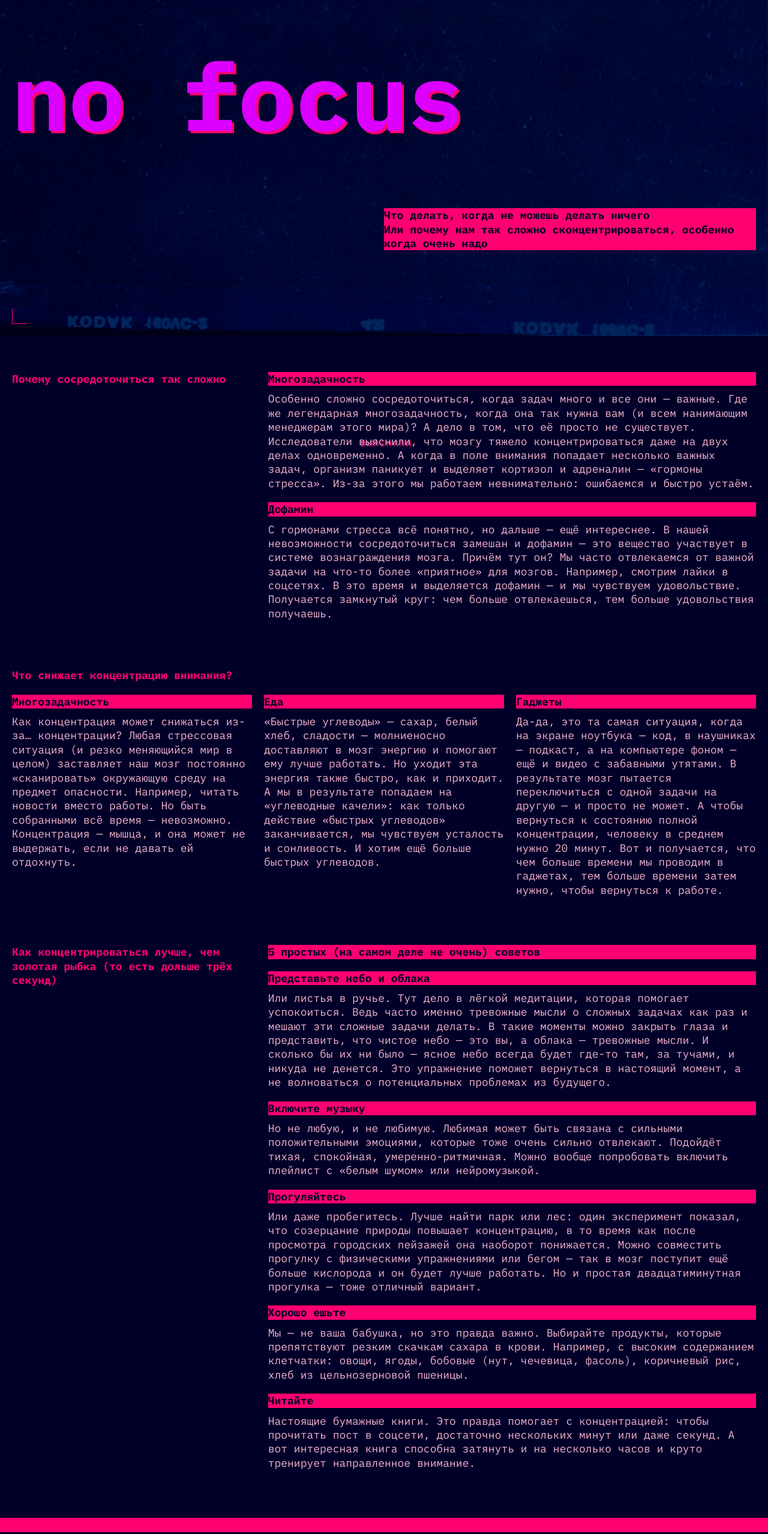
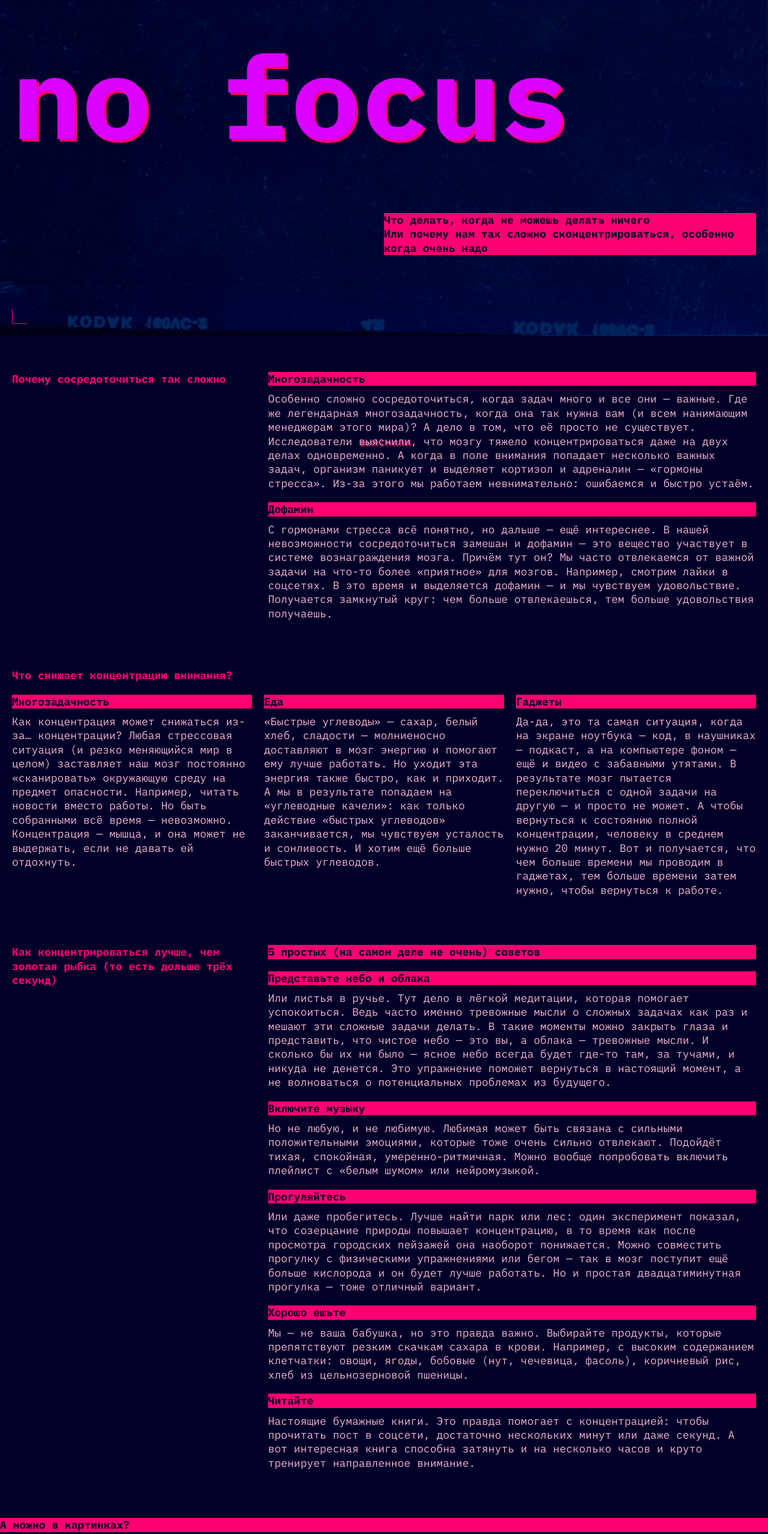
Before and after one commit to inCorrect-i/slozhno-sosredotochitsya-ad, a plain HTML site: page index.html in a window 1280 px wide. Shown: the part 240-2797 px from the top of the page at 60% size. Drawn offline with Linux system fonts and the light colour scheme; files whose address does not match are found by name.

Commit message:
Финальная версия3

```diff
--- a/styles/style.css
+++ b/styles/style.css
@@ -1,10 +1,12 @@
-/* style.css - исправленная версия */
 .page {
   background-color: var(--bg-color);
   color: var(--text-color);
   font-family: var(--font-family);
   font-size: var(--font-size);
   line-height: var(--line-height);
+  background-position: center;
+  background-size: cover;
+  background-attachment: fixed;
 }
 
 .header {
@@ -101,7 +103,7 @@
 
 .header__title {
   color: var(--title-color);
-  font-size: clamp(7.25rem, 7.0115rem + 1.0178vw, 7.5rem);
+  font-size: clamp(11rem, 10.5rem + 2vw, 12.5rem);
   font-weight: bold;
   line-height: 0.825;
   text-shadow: 4px 4px 0 var(--accent-color);
@@ -140,6 +142,9 @@
   font-size: inherit;
   font-weight: bold;
 }
+.gallery__title {
+  color: var(--bg-color);
+}
 
 .concentration__content,
 .solutions__content,
@@ -174,16 +179,8 @@
   border: 1px solid var(--text-color);
 }
 
-.gallery__images {
-  display: grid;
-  gap: 20px;
-}
 
-.gallery__image {
-  width: 100%;
-  height: auto;
-  object-fit: cover;
-}
+
 
 .footer {
   position: relative;
@@ -195,11 +192,13 @@
 
 .footer__title {
   color: var(--title-color);
-  font-size: clamp(7.25rem, 7.0115rem + 1.0178vw, 7.5rem);
+  font-size: clamp(11rem, 10.5rem + 2vw, 12.5rem);
   font-weight: bold;
   line-height: 0.825;
   text-shadow: 2px 2px 0 var(--accent-color);
 }
+
+
 
 .focus__content {
   display: grid;
@@ -221,6 +220,18 @@
 .focus__step-text:last-child {
   margin-bottom: 0;
 }
+
+.gallery__images {
+  display: grid;
+  gap: 20px;
+}
+
+.gallery__image {
+  width: 100%;
+  height: auto;
+  object-fit: cover;
+}
+
 
 /* Адаптивность для планшетов */
 @media (min-width: 768px) {
@@ -302,8 +313,7 @@
 
   .header__title,
   .footer__title {
-    font-size: clamp(7.5rem, 0.5625rem + 14.4531vw, 9.8125rem);
-  }
+    font-size: clamp(11rem, 10.5rem + 2vw, 12.5rem);
 }
 
 /* Адаптивность для десктопа */
```
